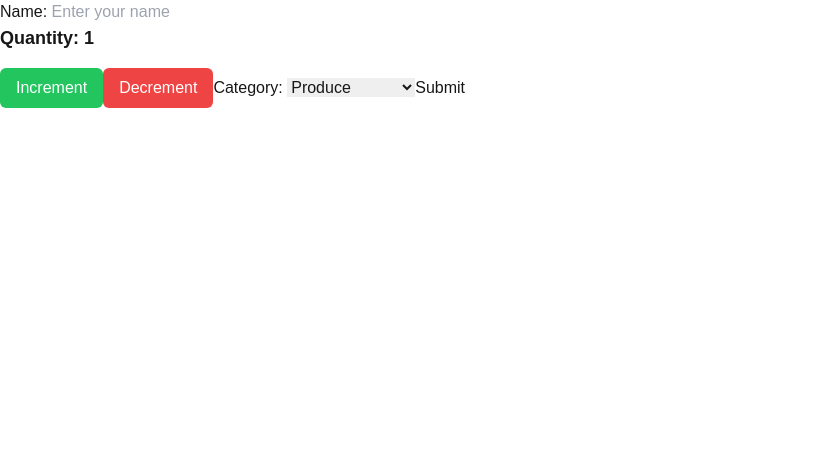
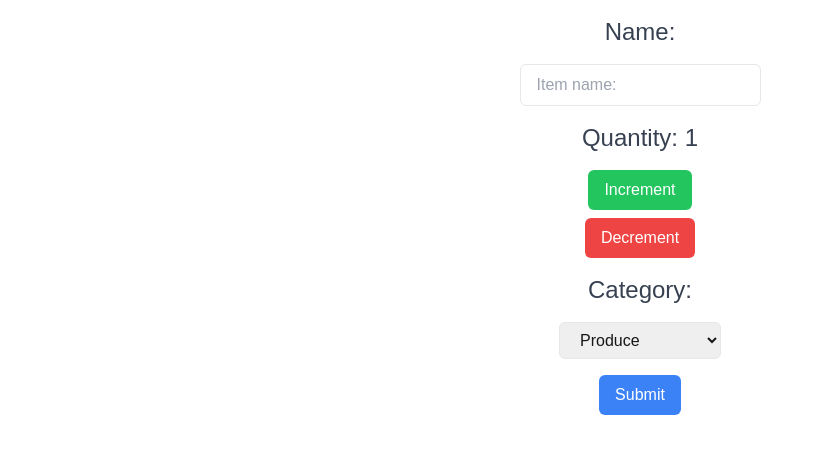
Before and after one commit to Tokorio/cprg306-assignments, a Next.js app: page /week-5 in a window 1280 px wide. Shown: the top 454 px of the page, without its empty margins (0-824 px from the left). Built offline with nearby package versions, Linux system fonts and the light colour scheme.

Commit message:
styled week 5

```diff
--- a/app/week-5/new-item.js
+++ b/app/week-5/new-item.js
@@ -37,35 +37,37 @@ export default function NewItem () {
 
     return (
         <div>
-            <form onSubmit={handleSubmit}>
+            <form onSubmit={handleSubmit} className="flex flex-col items-center">
 
                 {/* Name */}
-                <label>Name: </label>
+                <label className="block text-gray-700 text-2xl mb-4 mt-4">Name: </label>
                 <input
                     type="text"
                     value={name}
                     onChange={(event) => setName(event.target.value)}
-                    placeholder="Enter your name"
+                    placeholder="Item name:"
                     required
+                    className="px-4 py-2 border rounded-md"
                 />
 
                 {/* Quantity */}
-                <p className="text-lg font-bold mb-4">Quantity: {quantity}</p>
+                <p className="block text-gray-700 text-2xl mb-4 mt-4">Quantity: {quantity}</p>
                 <button
                     onClick={increment}
-                    className={`px-4 py-2 rounded-md text-white bg-green-500 hover:bg-green-600`}
+                    className="px-4 py-2 rounded-md text-white bg-green-500 hover:bg-green-600 mb-2"
                     >Increment
                 </button>
                 <button
                     onClick={decrement}
-                    className={`px-4 py-2 rounded-md text-white bg-red-500 hover:bg-red-600`}
+                    className="px-4 py-2 rounded-md text-white bg-red-500 hover:bg-red-600"
                     >Decrement
                 </button>
 
                 {/* Category */}
-                <label>Category: </label>
+                <label className="block text-gray-700 text-2xl mb-4 mt-4">Category: </label>
                 <select
                     onChange={(event) => setCategory(event.target.value)}
+                    className="px-4 py-2 border rounded-md"
                 >
                     <option value="produce">Produce</option>
                     <option value="dairy">Dairy</option>
@@ -81,7 +83,10 @@ export default function NewItem () {
                 </select>
 
                 {/* Submit */}
-                <button type="submit">Submit</button>
+                <button
+                    type="submit"
+                    className="px-4 py-2 bg-blue-500 text-white rounded-md hover:bg-blue-600 mt-4"
+                >Submit</button>
             </form>
         </div>
     );
```
